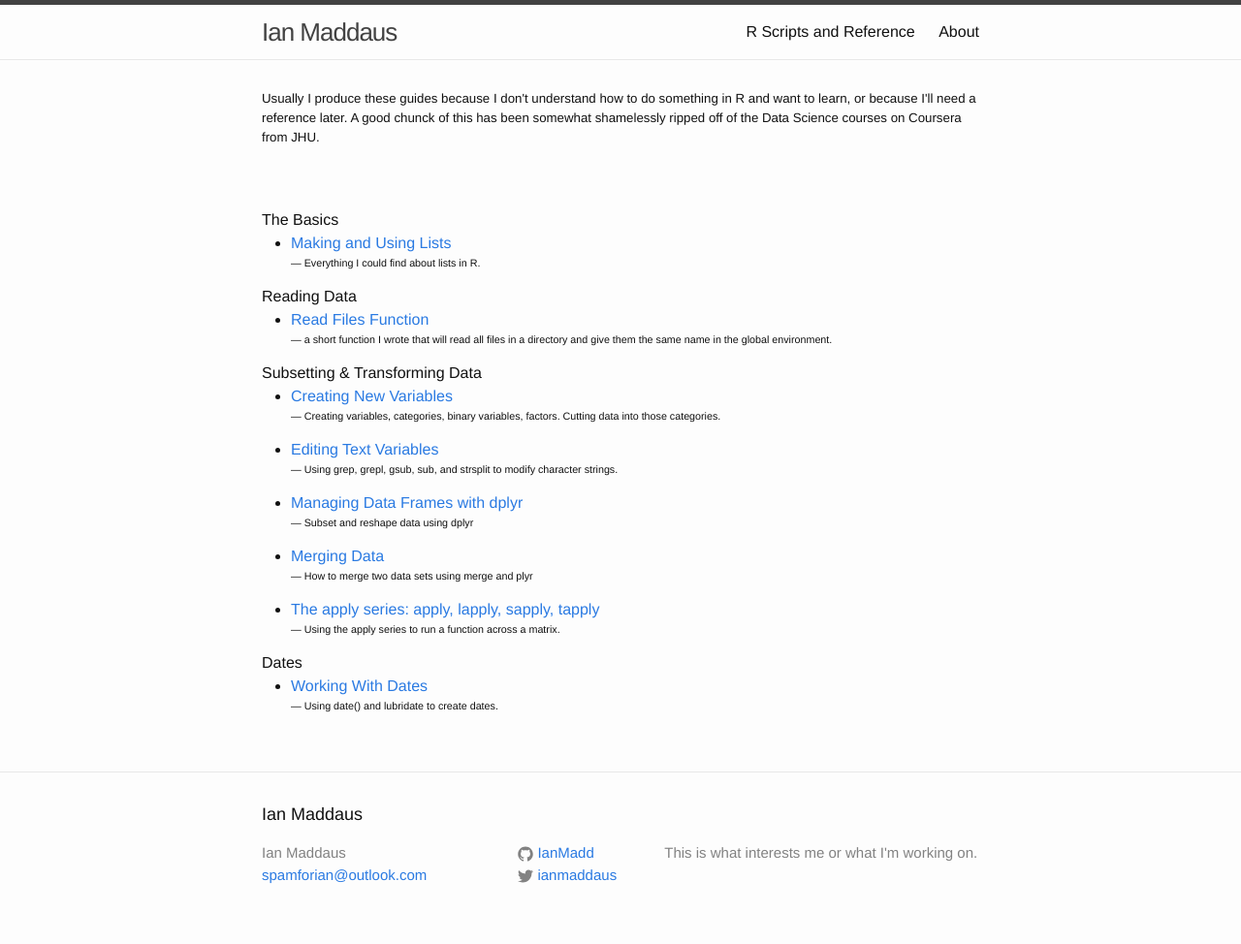
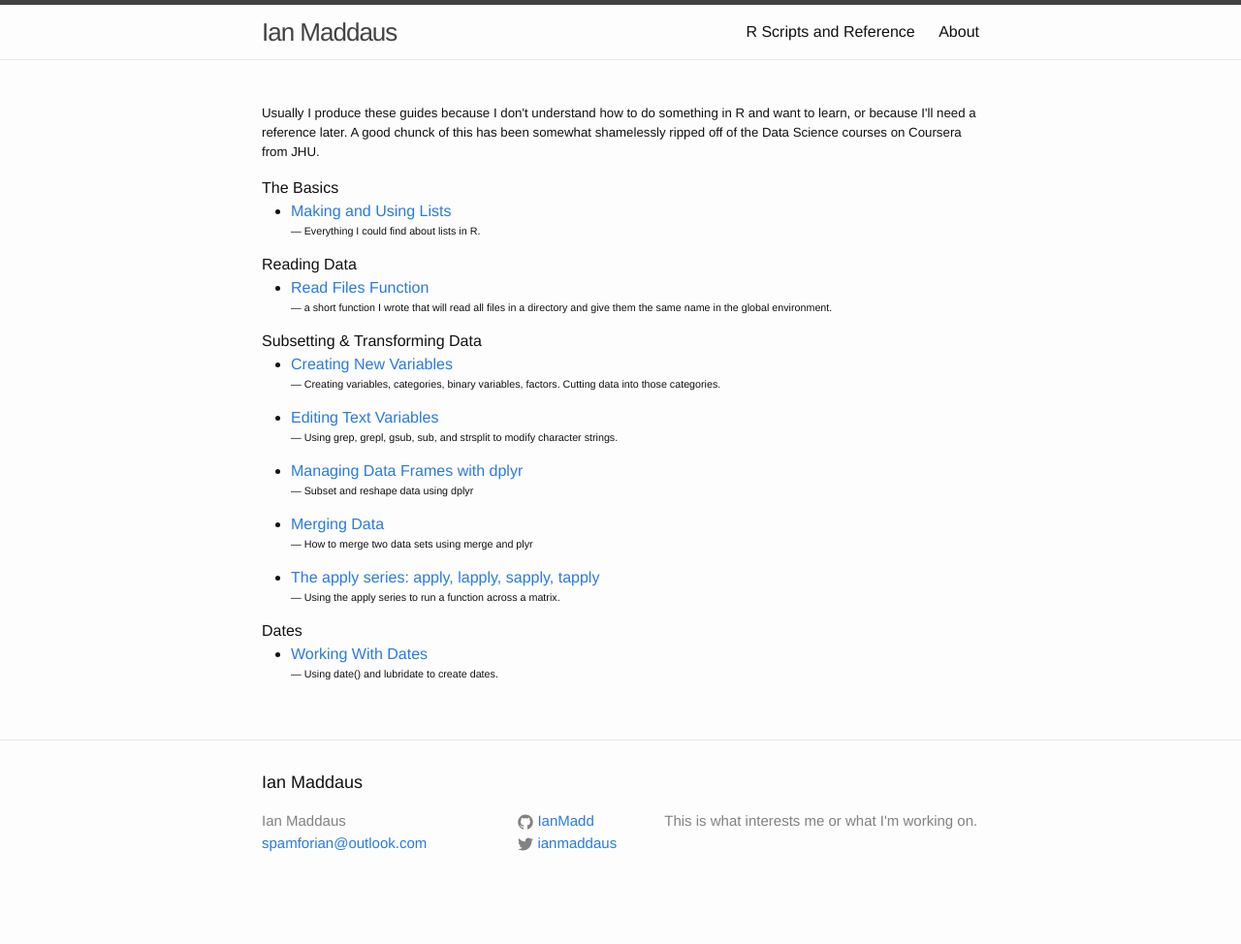
Before and after one commit to Ian-Ma/Ian-Ma.github.io, a Jekyll site: the page built from Rscripts.html, in a window 1280 px wide. Shown: the whole page at 97% size. Built offline with Jekyll 4.4.1, drawn with Linux system fonts in a browser that asks for light colours; after the commit the page ends 941 px from its top, so only the background shows below that.

Commit message:
More minor changes.

```diff
--- a/Rscripts.html
+++ b/Rscripts.html
@@ -6,12 +6,11 @@ resource: false
 ---
 
 <div class="home">
-<h5>
+<p><h5>
 Usually I produce these guides because I don't understand how to do something in R and want to learn, or because I'll need a reference later.
 A good chunck of this has been somewhat shamelessly ripped off of the Data Science courses on Coursera from JHU.
 </h5>
-<br>
-<br>
+</p>
 	{% for cat in site.category-list %}
 		{{ cat }}
 			<ul>
```
